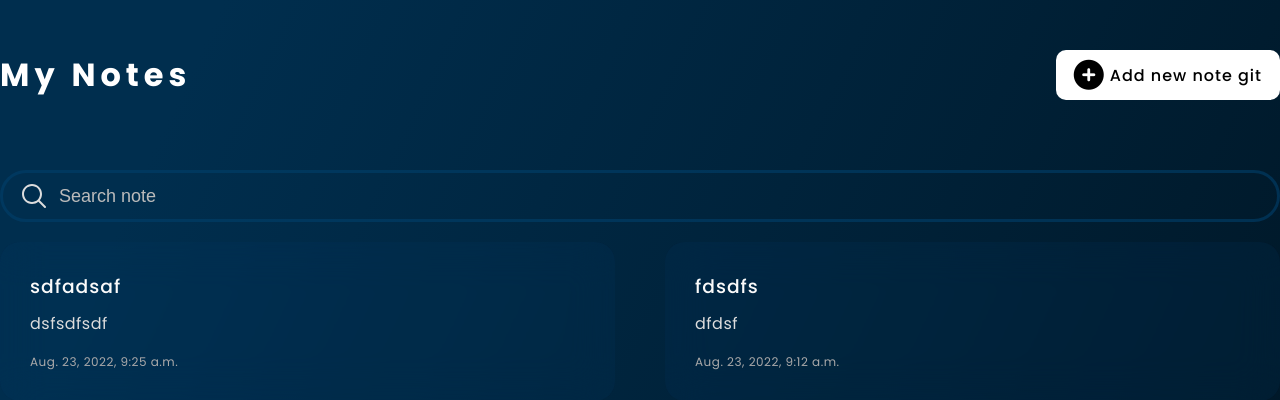
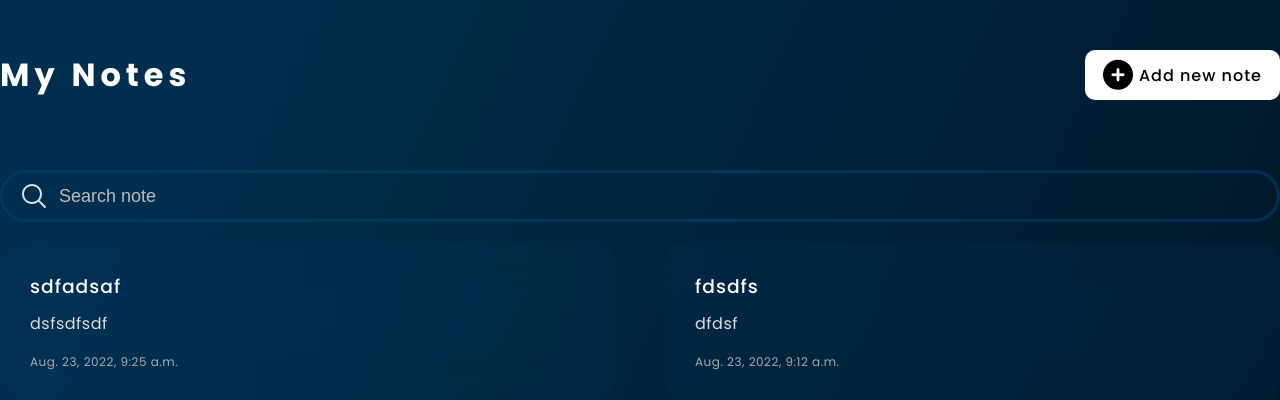
Before and after one commit to zhavibashir/python, a Django app: page / in a window 1280 px wide. Shown: the top 400 px of the page. Run offline with Django 4.2, Linux system fonts and the light colour scheme; data comes from the database, SQL or seed files in the repository; some libraries are stand-ins or nearby versions.

Commit message:
Update base.html

```diff
--- a/Notes/notesapp/templates/notesapp/base.html
+++ b/Notes/notesapp/templates/notesapp/base.html
@@ -29,7 +29,7 @@
         <div class="nav">
           <div class="logo">My Notes</div>
           <div class="add_btn">
-            <i class="fa-solid fa-circle-plus icon-size"></i> Add new note git
+            <i class="fa-solid fa-circle-plus icon-size"></i> Add new note
           </div>
         </div>
       </div>
```
